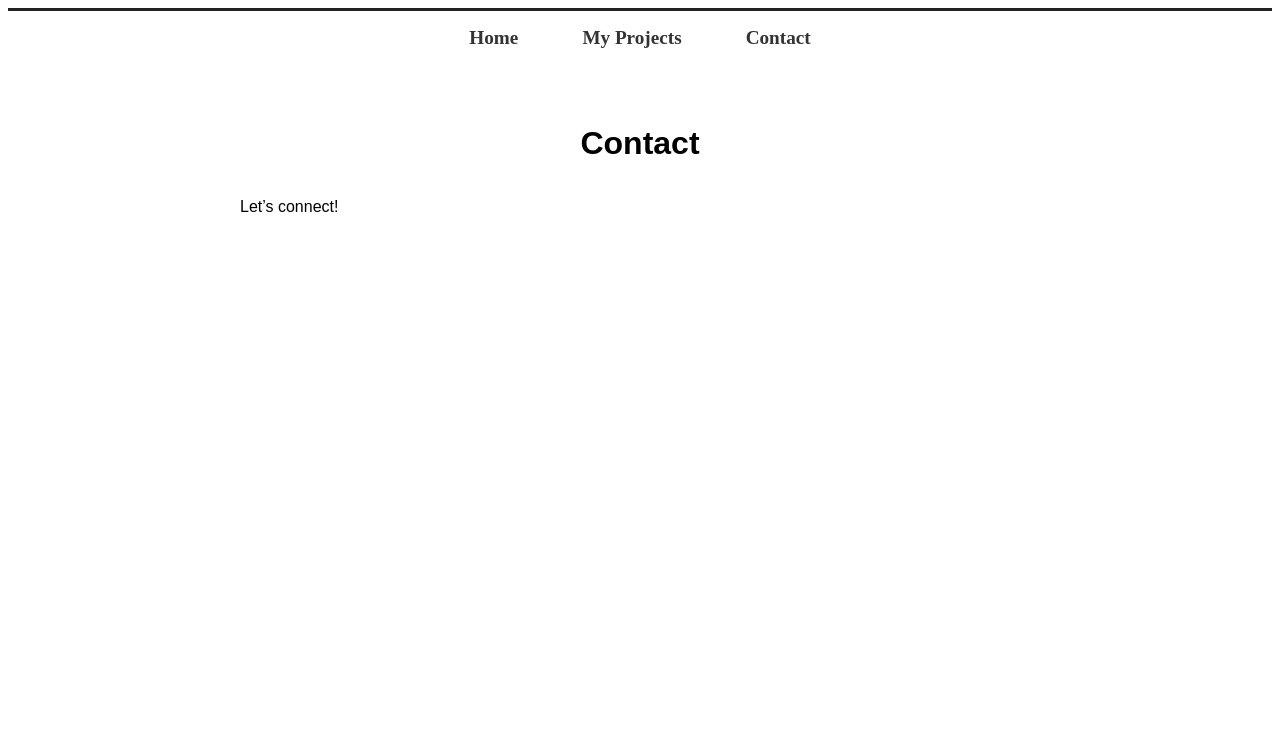
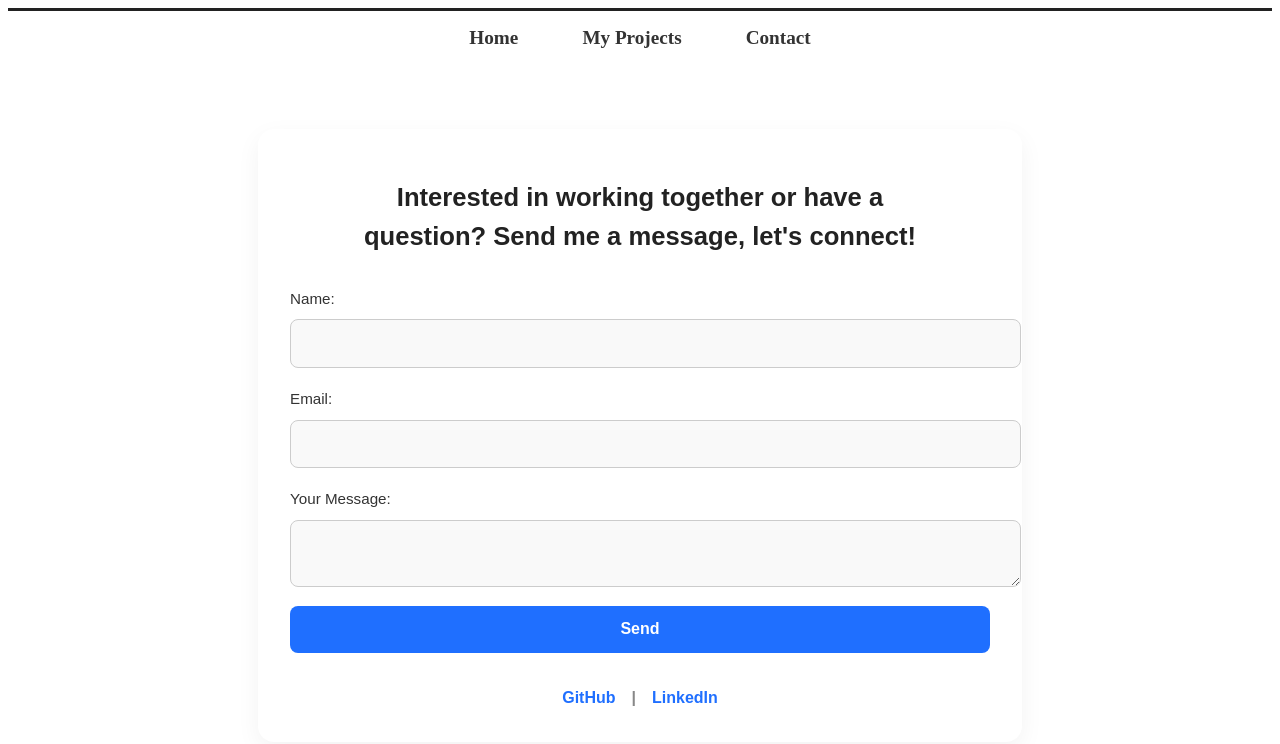
Before and after one commit to tpiol/my-portfolio, a React (Vite) app: page /contact in a window 1280 px wide. Shown: the top 744 px of the page. Built offline with nearby package versions, Linux system fonts and the light colour scheme.

Commit message:
updated contact info

```diff
--- /dev/null
+++ b/src/Contact.css
@@ -0,0 +1,122 @@
+/* Overall layout  */
+.contact-page {
+  max-width: 700px;
+  margin: 4rem auto;
+  padding: 2rem;
+  background-color: #ffffff;
+  border-radius: 16px;
+  box-shadow: 0 8px 24px rgba(0, 0, 0, 0.05);
+  display: flex;
+  flex-direction: column;
+  align-items: center;
+}
+
+/* === Heading === */
+.main-message {
+  font-size: 1.6rem;
+  font-weight: 600;
+  color: #222;
+  text-align: center;
+  margin-bottom: 2rem;
+  line-height: 1.5;
+  max-width: 600px;
+}
+
+/* Form layout */
+
+form {
+  display: flex;
+  flex-direction: column;
+  gap: 1.2rem;
+  width: 100%;
+}
+
+label {
+  font-weight: 500;
+  color: #333;
+  font-size: 0.95rem;
+  display: flex;
+  flex-direction: column;
+  gap: 0.5rem;
+}
+
+/* Text Area */
+input,
+textarea {
+  width: 100%;
+  padding: 0.9rem;
+  border: 1px solid #ccc;
+  border-radius: 8px;
+  font-size: 1rem;
+  font-family: inherit;
+  transition: border-color 0.2s ease, box-shadow 0.2s ease;
+  background-color: #f9f9f9;
+}
+
+input:focus,
+textarea:focus {
+  border-color: #1f6fff;
+  box-shadow: 0 0 0 3px rgba(31, 111, 255, 0.15);
+  background-color: #fff;
+  outline: none;
+}
+
+/* Button */
+button {
+  background-color: #1f6fff;
+  color: #fff;
+  font-weight: 600;
+  font-size: 1rem;
+  border: none;
+  border-radius: 8px;
+  padding: 0.9rem 1.2rem;
+  cursor: pointer;
+  transition: background-color 0.3s ease, transform 0.1s ease;
+}
+
+button:hover {
+  background-color: #155ae0;
+  transform: translateY(-1px);
+}
+
+button:active {
+  transform: translateY(0);
+}
+
+/* Links */
+.contact-links {
+  margin-top: 2rem;
+  display: flex;
+  align-items: center;
+  justify-content: center;
+  gap: 1rem;
+  font-size: 1rem;
+  font-weight: 600;
+}
+
+.contact-links a {
+  color: #1f6fff;
+  text-decoration: none;
+  transition: color 0.2s ease;
+}
+
+.contact-links a:hover {
+  color: #0e44b3;
+  text-decoration: underline;
+}
+
+.contact-links span {
+  color: #888;
+}
+
+/* Phone */
+@media (max-width: 600px) {
+  .contact-page {
+    margin: 2rem 1rem;
+    padding: 1.5rem;
+  }
+
+  .main-message {
+    font-size: 1.3rem;
+  }
+}
--- a/src/components/Contact/Contact.jsx
+++ b/src/components/Contact/Contact.jsx
@@ -1,8 +1,40 @@
-const Contact = () => (
-  <main>
-    <h1>Contact</h1>
-    <p>Let’s connect!</p>
-  </main>
-);
+import "../../Contact.css";
+
+const Contact = () => {
+  return (
+    <>
+      <main className="contact-page">
+        <h1 className="main-message">Interested in working together or have a question? Send me a message, let's connect!</h1>
+        <form
+          action="https://formspree.io/f/mdkprzdk"
+          method="POST"
+        >
+          <label>
+            Name:
+            <input type="text" name="name" required />
+          </label>
+
+          <label>
+            Email:
+            <input type="email" name="email" required />
+          </label>
+
+          <label>
+            Your Message:
+            <textarea name="message" required></textarea>
+          </label>
+
+          <button type="submit">Send</button>
+        </form>
+
+        <div className="contact-links">
+          <a href="https://github.com/tpiol/" target="_blank" rel="noreferrer">GitHub</a>
+          <span>|</span>
+          <a href="https://www.linkedin.com/in/tia-nicole-piol-600534138/" target="_blank" rel="noreferrer">LinkedIn</a>
+        </div>
+      </main>
+    </>
+  );
+};
 
 export default Contact;
```
